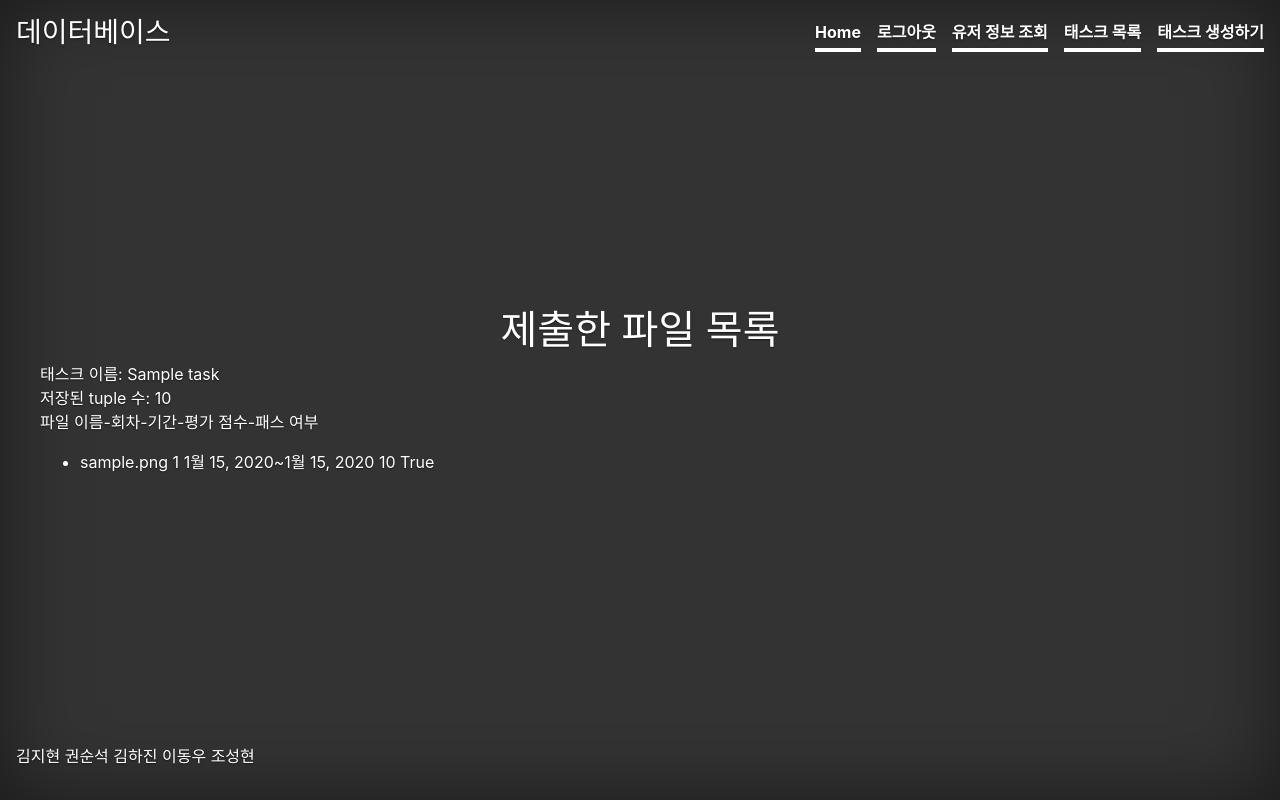
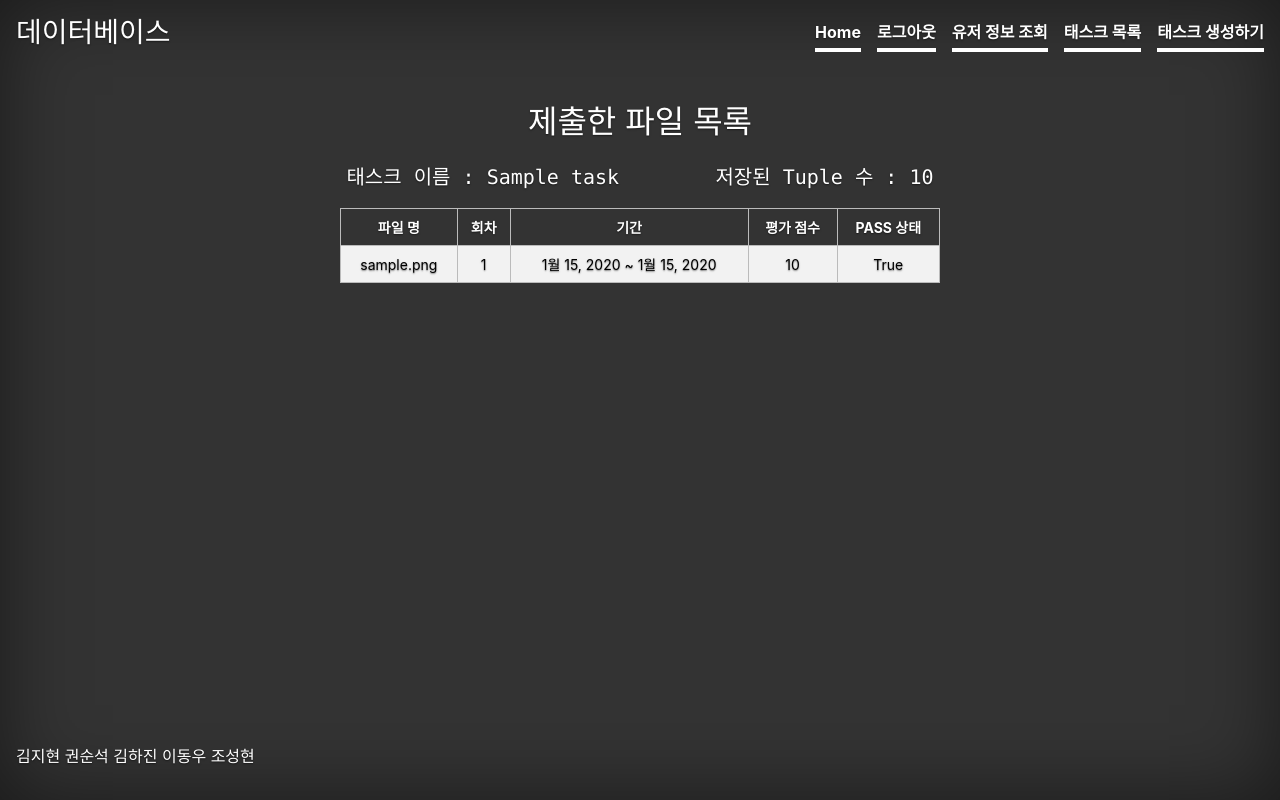
Before and after one commit to hajin-kim/CrowdSourcing, a Django app: page /tasks/1/parsedfiles/1/ in a window 1280 px wide. Run offline with Django 3.2, Linux system fonts and the light colour scheme; tables that the repository leaves empty hold one stand-in row (Sample ...); some libraries are stand-ins or nearby versions.

Commit message:
프론트 완료

```diff
--- a/cssite/collect/templates/manager/submitted_parsedfile.html
+++ b/cssite/collect/templates/manager/submitted_parsedfile.html
@@ -1,5 +1,39 @@
 {% extends 'collect/manager.html' %}
 {% block main_content %}
+<div class="commonContainerDiv">
+    <p class="commonTitleText">제출한 파일 목록</p>
+    <pre class="commonTitleText" style="font-size:20px;">태스크 이름 : {{ task.name }}        저장된 Tuple 수 : {{ total_tuple }}</pre>
+
+    <table class="commonTable">
+        <thead>
+          <tr>
+            <th>파일 명</th>
+            <th>회차</th>
+            <th>기간</th>
+            <th>평가 점수</th>
+            <th>PASS 상태</th>
+          </tr>
+        </thead>
+        <tbody>
+        {% for parsedfile in parsedfile_list %}
+          <tr>
+            <td>{{ parsedfile }}</td>
+            <td>{{ parsedfile.submit_number }}</td>
+            <td>{{ parsedfile.start_date }} ~ {{ parsedfile.end_date }}</td>
+            <td>{{ parsedfile.grading_score }}</td>
+            <td>{{ parsedfile.pass_state }}</td>
+          </tr>
+          {% endfor %}
+        </tbody>
+
+      </table>
+
+
+
+
+</div>
+<!--
+
     <h1>제출한 파일 목록</h1>
     태스크 이름: {{ task.name }}<br>
     저장된 tuple 수: {{ total_tuple }}
@@ -12,4 +46,5 @@
         </li>
     {% endfor %}
     </ul>
+-->
 {% endblock main_content %}
--- a/cssite/collect/templates/manager/submitter_info.html
+++ b/cssite/collect/templates/manager/submitter_info.html
@@ -46,7 +46,7 @@
                 {% if participate.admission %}
                 <td><a href="{% url 'collect:task-detail' participate.task.id %}" style="color:rgb(48, 66, 146)">{{ participate.task.name }}</a></td>
                 <td>{{ participate.submit_count }}</td>
-                <td><a href="{% url 'collect:submitted-parsedfiles' participate.task.id %}" style="color:rgb(48, 66, 146)">상세조회</a></td>
+                <td><a href="{% url 'submitted-parsedfiles' participate.task.id user.id %}" style="color:rgb(48, 66, 146)">상세조회</a></td>
                 {% endif %}
                 {% endfor %}
             </tbody>
```
